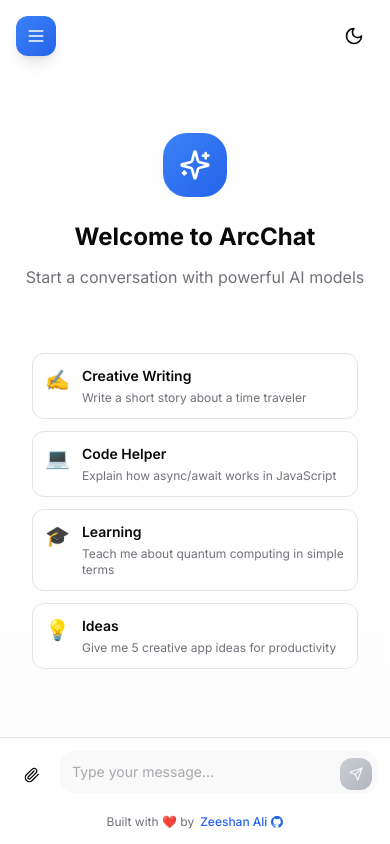
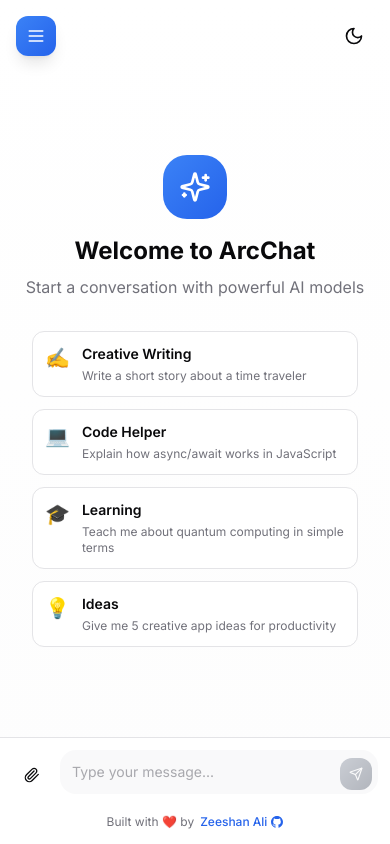
Before and after one commit to zeeshanalimughal/ai-chat, a Next.js app: page / in a window 390 px wide. Built offline with nearby package versions, Linux system fonts and the light colour scheme.

Commit message:
fix ui issues of chat interface

```diff
--- a/components/chat/ChatInterface.tsx
+++ b/components/chat/ChatInterface.tsx
@@ -231,22 +231,19 @@
 
   return (
     <div className="flex flex-col h-full bg-gradient-to-b from-background to-muted/20 relative">
-      {/* Mobile header with menu button space */}
-      <div className="lg:hidden h-16 flex-shrink-0" />
-
       <div className="absolute top-4 right-4 z-10">
         <ThemeToggle />
       </div>
 
-      <div ref={messagesContainerRef} className="flex-1 overflow-y-auto scrollbar-thin px-2 sm:px-4">
+      <div ref={messagesContainerRef} className="flex-1 overflow-y-auto scrollbar-thin px-2 sm:px-4 pt-16 lg:pt-0">
         {chatMessages.length === 0 ? (
-          <div className="flex flex-col items-center justify-center h-full px-4 py-8">
-            <div className="text-center max-w-3xl mb-8">
-              <div className="w-16 h-16 sm:w-20 sm:h-20 bg-gradient-to-br from-blue-500 to-blue-600 rounded-3xl flex items-center justify-center mx-auto mb-6">
+          <div className="flex flex-col items-center justify-center min-h-full px-4 py-4 sm:py-8">
+            <div className="text-center max-w-3xl mb-4 sm:mb-6">
+              <div className="w-16 h-16 sm:w-20 sm:h-20 bg-gradient-to-br from-blue-500 to-blue-600 rounded-3xl flex items-center justify-center mx-auto mb-4 sm:mb-6">
                 <Sparkles className="w-8 h-8 sm:w-10 sm:h-10 text-white" />
               </div>
-              <h1 className="text-2xl sm:text-4xl font-bold mb-3">Welcome to ArcChat</h1>
-              <p className="text-base sm:text-lg text-muted-foreground mb-8">
+              <h1 className="text-2xl sm:text-4xl font-bold mb-2 sm:mb-3">Welcome to ArcChat</h1>
+              <p className="text-base sm:text-lg text-muted-foreground mb-4 sm:mb-6">
                 Start a conversation with powerful AI models
               </p>
             </div>
```
